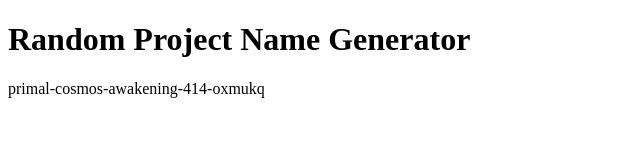
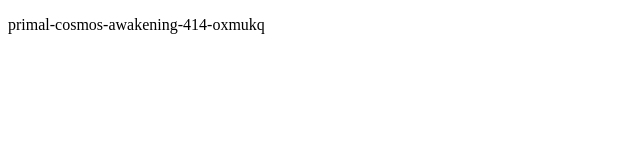
Before and after one commit to rishiraj/random-project-name, a plain HTML site: page index.html in a window 1280 px wide. Shown: the whole page, without its empty margins (0-640 px from the left). Drawn offline with Linux system fonts and the light colour scheme.

Commit message:
Update index.html

```diff
--- a/index.html
+++ b/index.html
@@ -26,7 +26,6 @@
   </script>
 </head>
 <body>
-  <h1>Random Project Name Generator</h1>
   <p id="project-name"></p>
 </body>
 </html>
```
